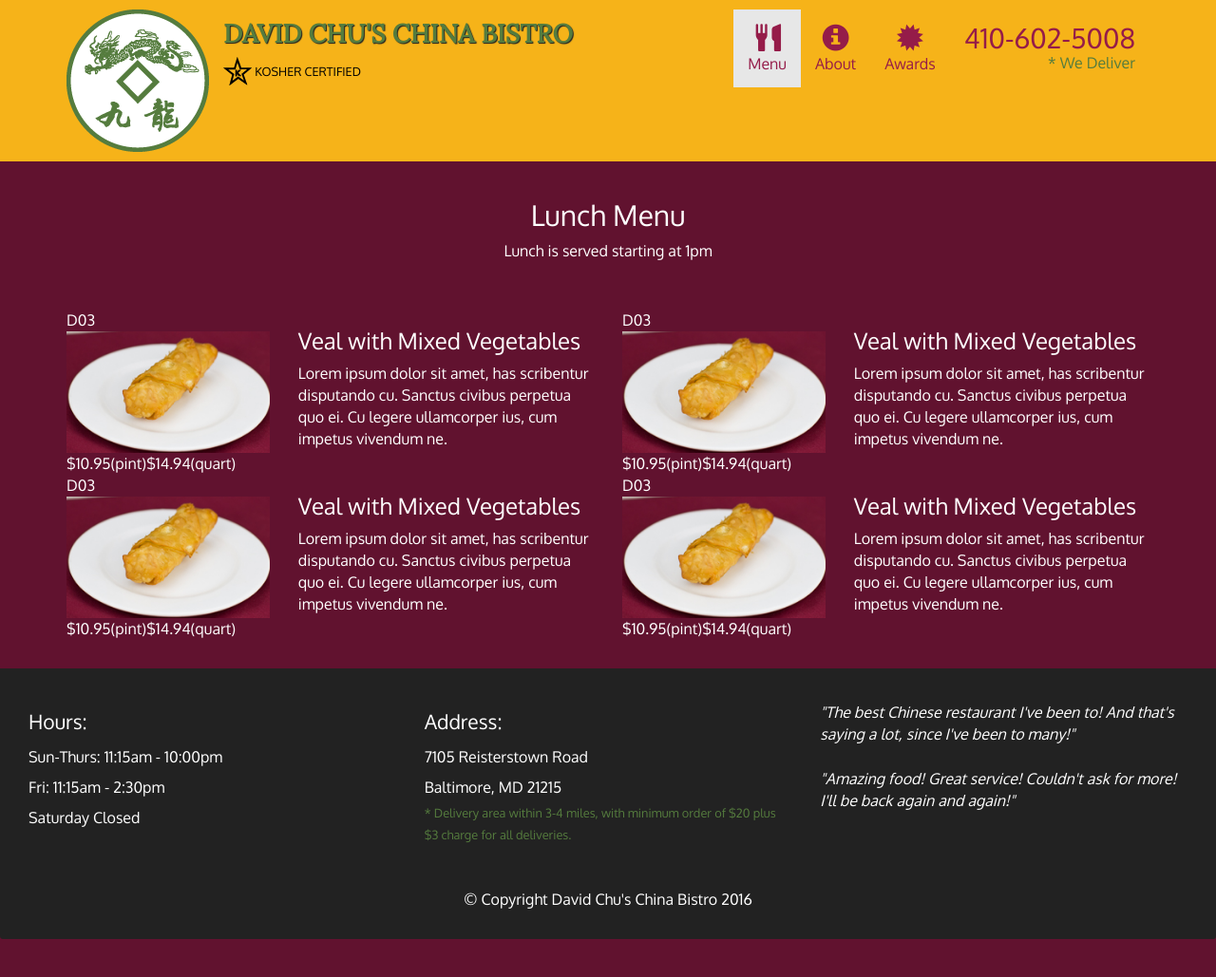
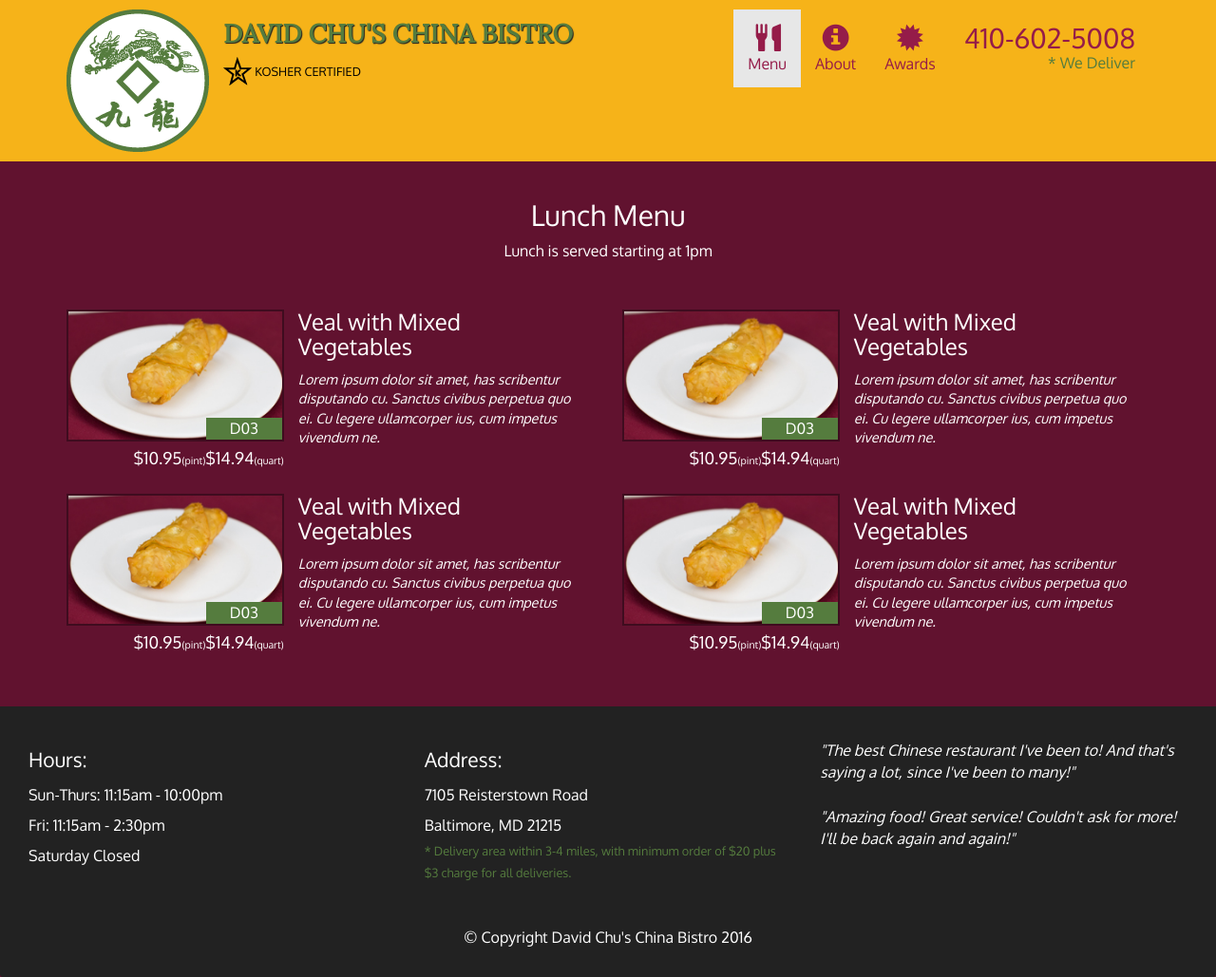
Before and after one commit to emmvalenti/emmvalenti.github.io, a Jekyll site: the page JHU_resto-website-dev/single-category.html, which Jekyll copies as it is, in a window 1280 px wide. Shown: the whole page at 95% size. Built offline with Jekyll 4.4.1, drawn with Linux system fonts in a browser that asks for light colours; before the commit the page ends 989 px from its top, so only the background shows below that.

Commit message:
add rules for menu items lg, md screens. Extra rules for xs screens

```diff
--- a/JHU_resto-website-dev/css/styles.css
+++ b/JHU_resto-website-dev/css/styles.css
@@ -203,6 +203,61 @@ body{
 
 /* END MENU CATEGORIES PAGE */
 
+/* SINGLE CATEGORY PAGE */
+
+.menu-item-tile {
+	margin-bottom: 25px;
+}
+
+.menu-item-tile hr {
+	width: 80%;
+}
+
+.menu-item-tile .menu-item-price {
+	font-size: 1.1em;
+	text-align: right;
+	margin-top: -15px;
+	margin-right: -15px;
+}
+
+.menu-item-tile .menu-item-price span {
+	font-size: .6em;
+}
+
+.menu-item-photo {
+	position: relative;
+	border: 2px solid #3F0C1F;
+	overflow: hidden;
+	padding: 0;
+	margin-right: -15px;
+	margin-left: auto;
+	margin-bottom: 20px;
+	max-width: 250px;
+}
+
+.menu-item-photo div {
+	position: absolute;
+	bottom: 0;
+	right: 0;
+	width: 80px;
+	background-color: #557c3e;
+	text-align: center;
+}
+
+.menu-item-description {
+	padding-right: 30px;
+}
+h3.menu-item-title {
+	margin: 0 0 10px;
+}
+
+.menu-item-details{
+	font-size: .9em;
+	font-style: italic;
+}
+
+/* END SINGLE CATEGORY PAGE */
+
 
 /* LARGE DEVICES */
 @media (min-width: 1200px) {
@@ -301,6 +356,16 @@ body{
 		width: 360px;
 		margin: 0 auto 15px;
 	}
+	.menu-item-photo {
+		margin-right: auto;
+	}
+	.menu-item-tile .menu-item-price {
+		text-align: center;
+	}
+	.menu-item-description{
+		text-align: center;
+		margin-top: 15px;
+	}
 }
 
 /* EXTRA EXTRA SMALL DEVICES */
```
